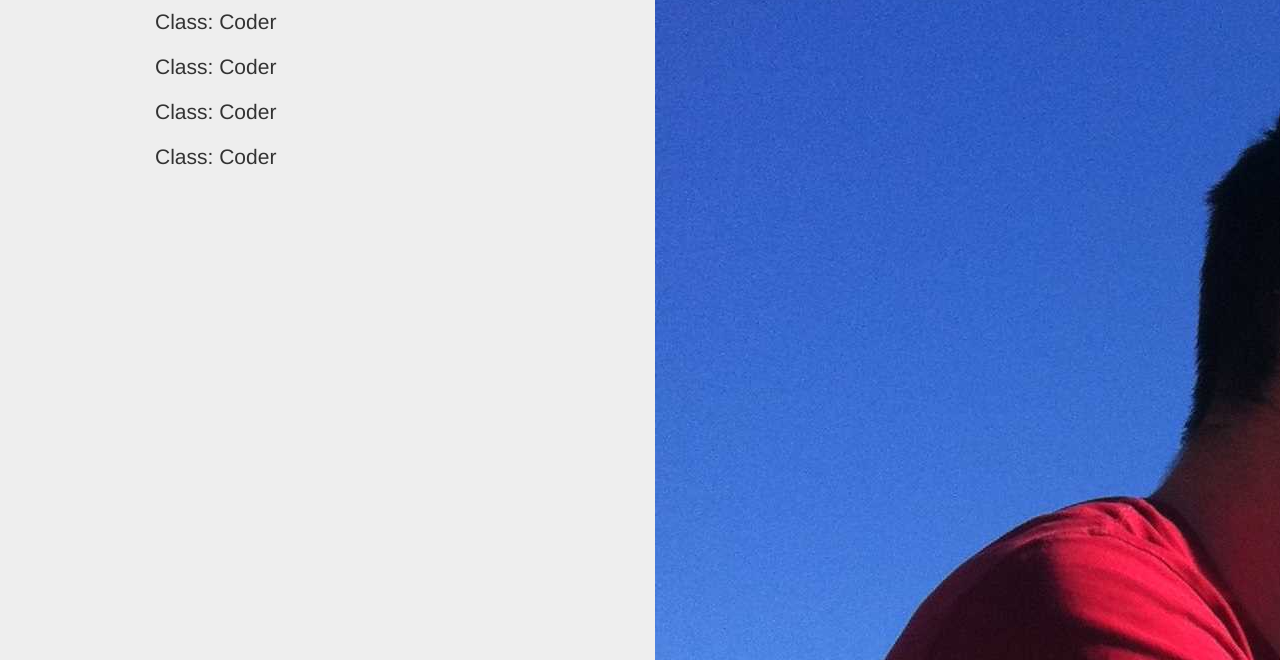
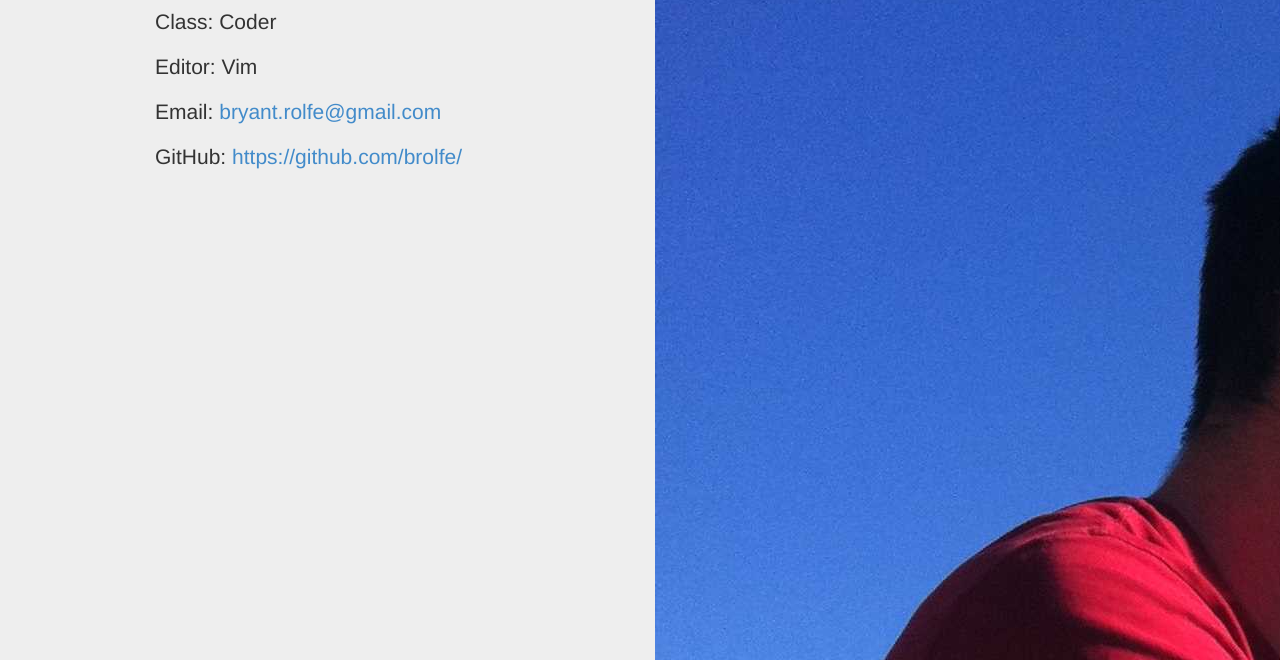
Before and after one commit to brolfe/personal-page-src, a website: page index.html in a window 1280 px wide. Shown: the part 140-800 px from the top of the page. Drawn offline with Linux system fonts and the light colour scheme; files that its build step writes are made by us from their sources.

Commit message:
Adding email addr.

```diff
--- a/index.html
+++ b/index.html
@@ -3,7 +3,7 @@
     <head>
         <meta charset="utf-8">
         <meta http-equiv="X-UA-Compatible" content="IE=edge,chrome=1">
-        <title></title>
+        <title>Bryant Rolfe</title>
         <meta name="description" content="">
         <meta name="viewport" content="width=device-width">
 
@@ -48,9 +48,9 @@
                 <div class="col-xs-12 col-sm-6 bcr-profile">
                     <h1>Bryant Rolfe</h1>
                     <p><span class="bcr-stat">Class:</span> Coder</p>
-                    <p><span class="bcr-stat">Class:</span> Coder</p>
-                    <p><span class="bcr-stat">Class:</span> Coder</p>
-                    <p><span class="bcr-stat">Class:</span> Coder</p>
+                    <p><span class="bcr-stat">Editor:</span> Vim</p>
+                    <p id="eaddr"><span class="bcr-stat">Email:</span> </p>
+                    <p><span class="bcr-stat">GitHub:</span> <a href="https://github.com/brolfe/">https://github.com/brolfe/</a></p>
                 </div>
                 <div class="col-xs-12 col-sm-6">
                     <img src="img/grand_canyon.jpg"></img>
--- a/js/main.js
+++ b/js/main.js
@@ -2,6 +2,16 @@
 (function( $ ) {
     'use strict';
     $(function() {
+        // Set text so the evil spam robots dont find us
+        // base64 encoded version of my email address
+        var eaddr = atob('YnJ5YW50LnJvbGZlQGdtYWlsLmNvbQ==');
+        var $a = $('<a>', {
+            href: 'mailto:' + eaddr,
+            text: eaddr
+        });
+        $('#eaddr').append( $a );
+
+        // Nav bar stuff
         $('ul.nav').on( 'click', 'li a', function( ev ) {
             $('.navbar-collapse').collapse('hide');
 
@@ -14,6 +24,7 @@
             $('html, body').animate({ scrollTop: 0 }, 250);
         });
 
+        // Toggle solarized light and dark themes
         $('#toggle-theme').on( 'click', function() {
             $('.navbar-collapse').collapse('hide');
 
```
